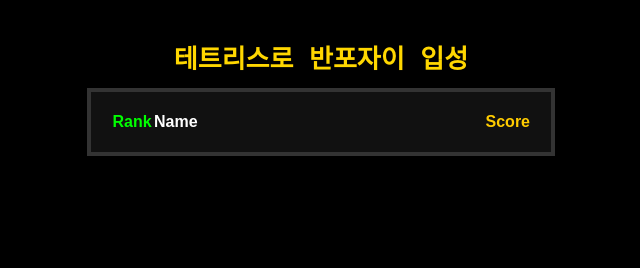
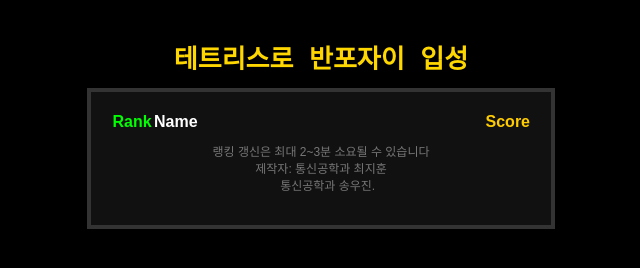
Before and after one commit to vpdlwlrotjf/tetrisleaderboard, a plain HTML site: page index.html in a window 1280 px wide. Shown: the whole page, without its empty margins (319-959 px from the left). Drawn offline with Linux system fonts and the light colour scheme.

Commit message:
index.html

```diff
--- a/index.html
+++ b/index.html
@@ -12,6 +12,12 @@
   .rank{color:#00ff00;width:40px}
   .score{color:#ffcc00;text-align:right;width:80px}
   .name{color:#fff;text-align:left}
+
+
+  .note {
+    font-size: 12px;
+    color: #777;
+    margin-top: 10px;
 </style>
 </head>
 <body>
@@ -20,6 +26,10 @@
     <table id="tbl">
       <tr><th class="rank">Rank</th><th class="name">Name</th><th class="score">Score</th></tr>
     </table>
+
+      <p class="note"> 랭킹 갱신은 최대 2~3분 소요될 수 있습니다 <br>
+                       제작자: 통신공학과 최지훈 <br> &nbsp;&nbsp;&nbsp; 통신공학과 송우진.</p>
+  </div>
   </div>
 
 <script>
```
